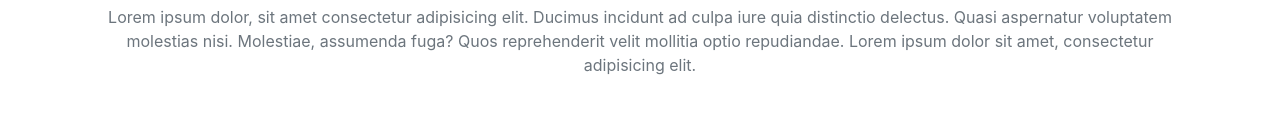
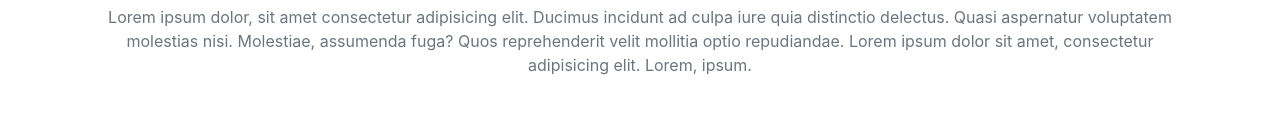
Before and after one commit to tee1e/VLL-03, a plain HTML site: page meist.html in a window 1280 px wide. Shown: the part 533-660 px from the top of the page. Drawn offline with nearby package versions, Linux system fonts and the light colour scheme.

Commit message:
Small update to meist.html

```diff
--- a/meist.html
+++ b/meist.html
@@ -105,7 +105,7 @@
                         <h1 class="display-3 text-info font-weight-light">Pildigalerii</h1>
                         <p class="text-center text-muted">Lorem ipsum dolor, sit amet consectetur adipisicing elit. Ducimus incidunt
                             ad culpa iure quia distinctio delectus. Quasi aspernatur voluptatem molestias nisi. Molestiae, assumenda fuga?
-                            Quos reprehenderit velit mollitia optio repudiandae. Lorem ipsum dolor sit amet, consectetur adipisicing elit.</p>
+                            Quos reprehenderit velit mollitia optio repudiandae. Lorem ipsum dolor sit amet, consectetur adipisicing elit. Lorem, ipsum.</p>
                     </div>
                 </div>
                 <div class="row mb-4 align-items-top">
```
